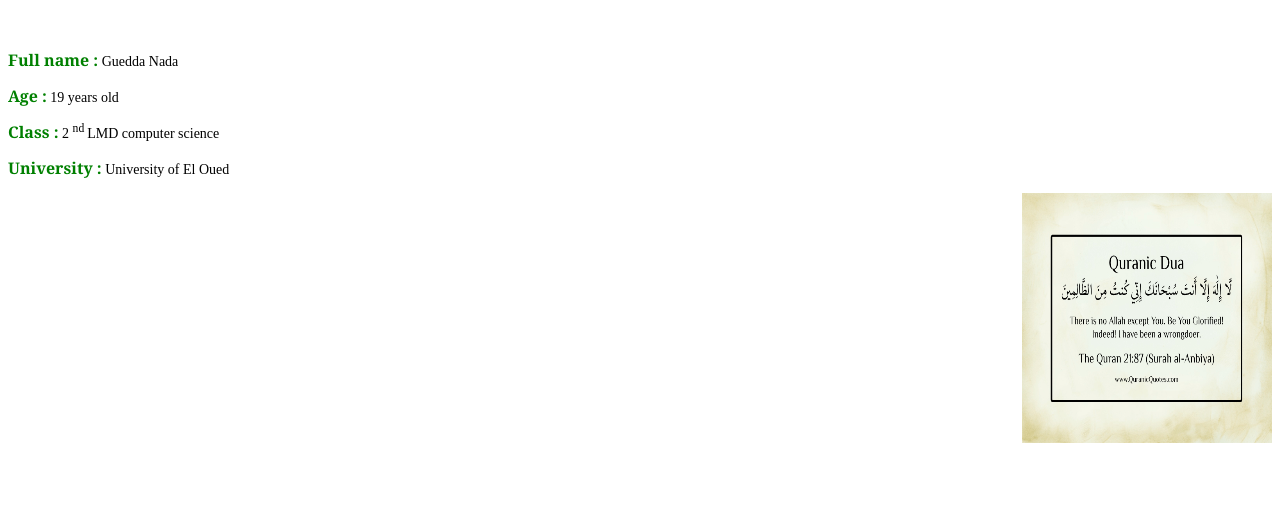
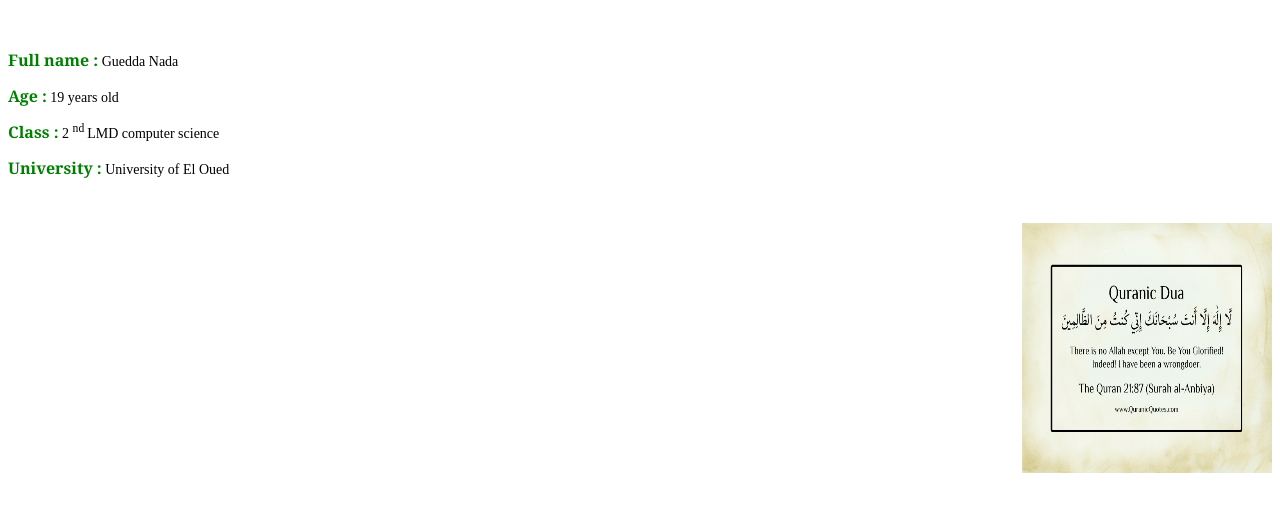
Before and after one commit to nadagu/web, a plain HTML site: page index.html in a window 1280 px wide. Shown: the part 104-616 px from the top of the page. Drawn offline with Linux system fonts and the light colour scheme.

Commit message:
Fix CSS margin for .s4 class in index.html

```diff
--- a/index.html
+++ b/index.html
@@ -15,7 +15,7 @@
         .s4{ width: 250px;
            height: 250px;
            float: right;
-           margin-left: 20px}
+           margin-top: 30px}
     </style>
 </head>
 
```
